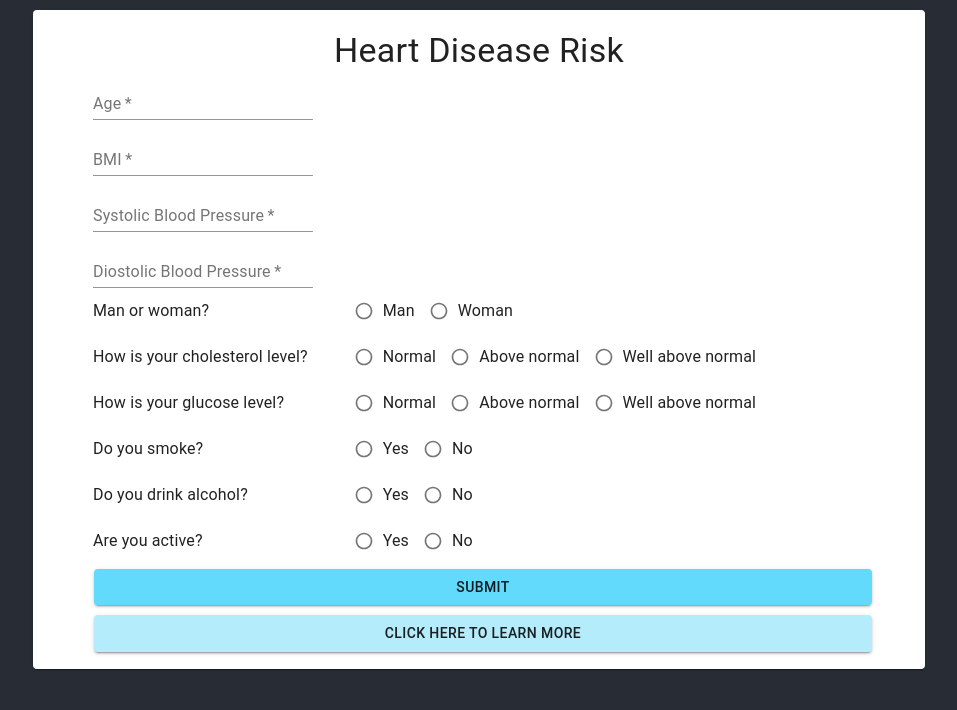
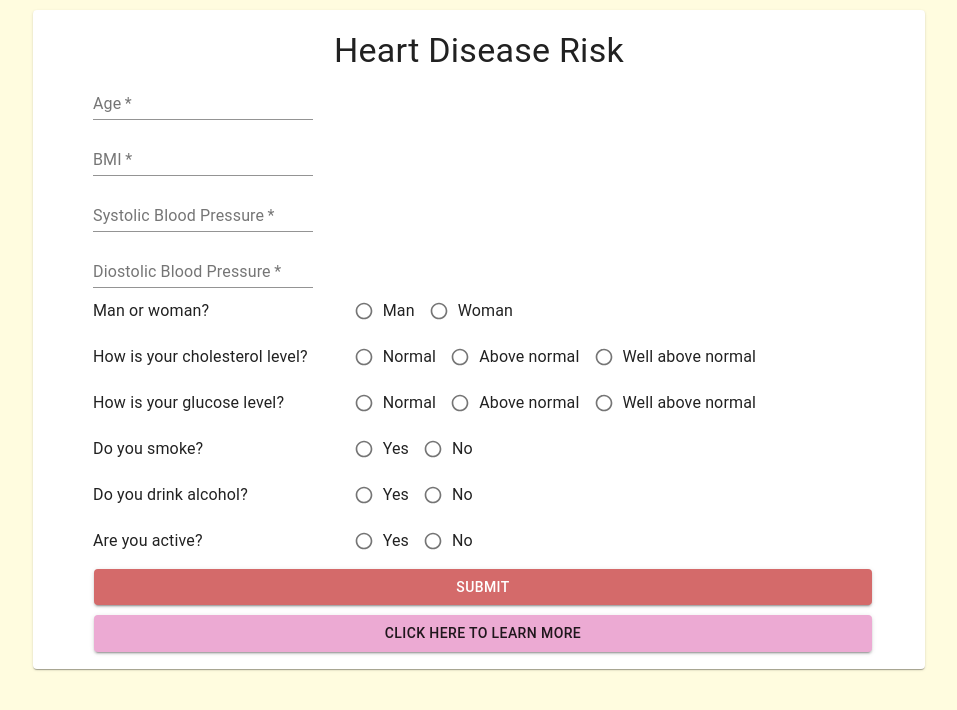
Before and after one commit to JGILINGER7/heart_disease_risk, a React (Create React App) app in the folder Sylvia/my-app/: page / in a window 1280 px wide. Shown: the top 710 px of the page, without its empty margins (161-1118 px from the left). Built offline with nearby package versions, Linux system fonts and the light colour scheme.

Commit message:
Added Tableau visualizations to site

```diff
--- a/Sylvia/my-app/public/index.html
+++ b/Sylvia/my-app/public/index.html
@@ -25,6 +25,7 @@
       Learn how to configure a non-root public URL by running `npm run build`.
     -->
     <title>Heart Disease Risk</title>
+    <script type="text/javascript" src="https://public.tableau.com/javascripts/api/tableau-2.min.js"></script>
     </head>
   <body>
     <noscript>You need to enable JavaScript to run this app.</noscript>
--- a/Sylvia/my-app/src/Components/BehindTheScenes/BehindTheScenes.js
+++ b/Sylvia/my-app/src/Components/BehindTheScenes/BehindTheScenes.js
@@ -1,25 +1,31 @@
 import React, { useEffect, useRef } from 'react';
-import { Grid, TextField, FormControlLabel, FormControl, FormLabel, Select, Button, MenuItem, RadioGroup, Radio, Text, Typography } from "@material-ui/core"
-import { render } from "@testing-library/react"
-import { Container, Paper } from "@material-ui/core"
+import { Button } from "@material-ui/core"
+import { useNavigate } from 'react-router-dom';
 
 const BehindTheScenes = () => {
-    // const { tableau } = window;
+    const ref = useRef(null)
+    const { tableau } = window;
+    const navigate = useNavigate();
+    const url = 'https://public.tableau.com/views/heart_disease_risk/ap_cardio?:language=en-US&:display_count=n&:origin=viz_share_link'
+    const routeChange = () =>{
+        let path = `/`;
+        navigate(path);}
+    const initViz = () => {
+        new tableau.Viz(ref.current, url, {
+            width: "100%",
+            height: "90vh",
+        })
+    }
 
-    // const url =  "https://public.tableau.com/app/profile/sarita.garcia/viz/heart_disease_risk/ap_cardio";
-    // console.log(ref, tableau)
-    // new tableau.Viz(ref.current,url);
-    // function initViz(ref){
-    //   new tableau.Viz(ref.current,url);
-    // }
-    useEffect(() => {
-
-    })
+    useEffect(initViz, []);
 
     return (
         <>
-
-        </>
+        <div ref={ref} />
+        <Button variant="contained" color="primary" fullWidth={true} onClick={routeChange}>
+        Return back to form
+      </Button>
+      </>
     );
 }
 
--- a/Sylvia/my-app/src/index.js
+++ b/Sylvia/my-app/src/index.js
@@ -2,7 +2,6 @@ import React from 'react';
 import ReactDOM from 'react-dom/client';
 import './index.css';
 import App from './Components/App/App';
-// import Form from './Components/Form'
 import reportWebVitals from './reportWebVitals';
 import { ThemeProvider } from '@material-ui/core';
 import {CssBaseline} from '@material-ui/core';
--- a/Sylvia/my-app/src/theme.js
+++ b/Sylvia/my-app/src/theme.js
@@ -1,24 +1,24 @@
 import { red } from '@material-ui/core/colors';
-import { createMuiTheme } from '@material-ui/core/styles';
+import { createTheme } from '@material-ui/core/styles';
 // A custom theme for this app
-const theme = createMuiTheme({
+const theme = createTheme({
   palette: {
     type: 'light',
     primary: {
-      main: '#61dafb',
+      main: '#D46A6A',
       light: '#61dafb',
-      dark: '#21a1c4',
+      dark: '#801515',
     },
     secondary: {
-      main: '#b5ecfb',
+      main: '#ECAAD3',
       light: '#61dafb',
-      dark: '#21a1c4',
+      dark: '#8D3D6F',
     },
     error: {
       main: red.A400,
     },
     background: {
-      default: '#282c34',
+      default: '#FFFCDF',
     },
   },
   overrides: {
```
Also changed, not shown: Sylvia/my-app/src/Components/App/App.js (+5 -8 lines), Sylvia/my-app/src/Components/HeartDiseaseRiskForm/HeartDiseaseRiskForm.js (+2 -5 lines).
